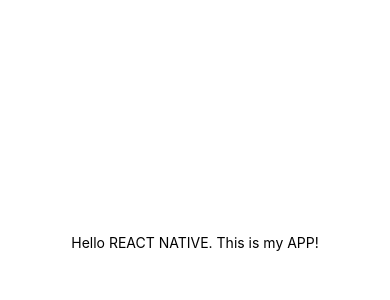
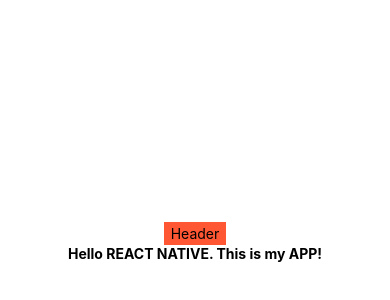
Before and after one commit to devdsd/pizzaorderapp_reactnative, a React Native app: screen / in a window 390 px wide. Shown: the part 180-480 px from the top of the page. Built offline with nearby package versions, Linux system fonts and the light colour scheme.

Commit message:
Get acquainted with react native <View>, <Text> and styles.

```diff
--- a/App.js
+++ b/App.js
@@ -6,7 +6,12 @@
 export default function App() {
   return (
     <View style={styles.container}>
-      <Text> Hello REACT NATIVE. This is my APP! </Text>
+
+      <View style={styles.header}>
+        <Text> Header </Text>
+      </View>
+
+      <Text style={styles.boldText}> Hello REACT NATIVE. This is my APP! </Text>
       <StatusBar style="auto" />
     </View>
   );
@@ -19,4 +24,11 @@
     alignItems: 'center',
     justifyContent: 'center',
   },
+  header: {
+    backgroundColor: '#ff5733',
+    padding: 3,
+  },
+  boldText: {
+    fontWeight: 'bold'
+  }
 });
```
